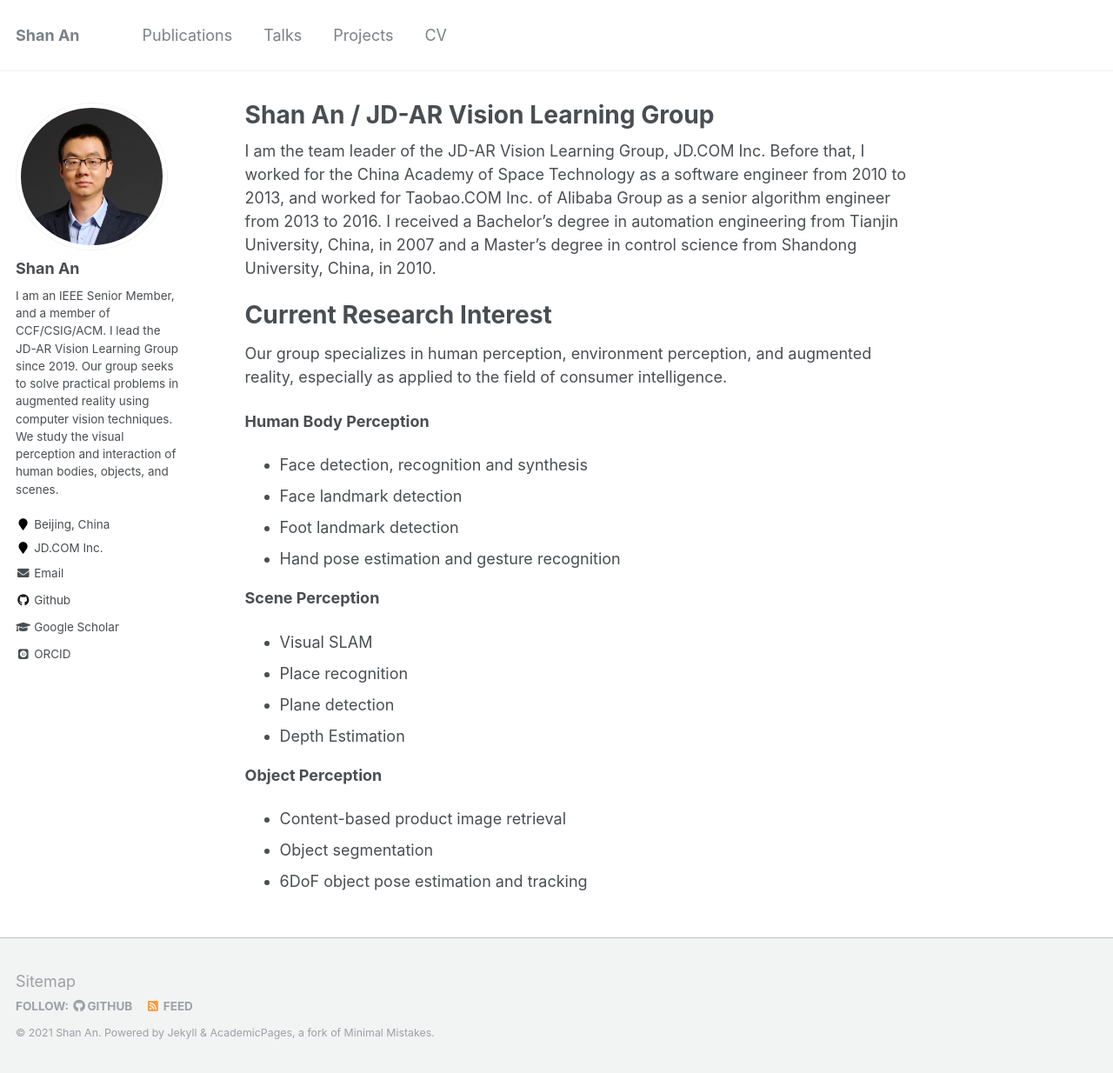
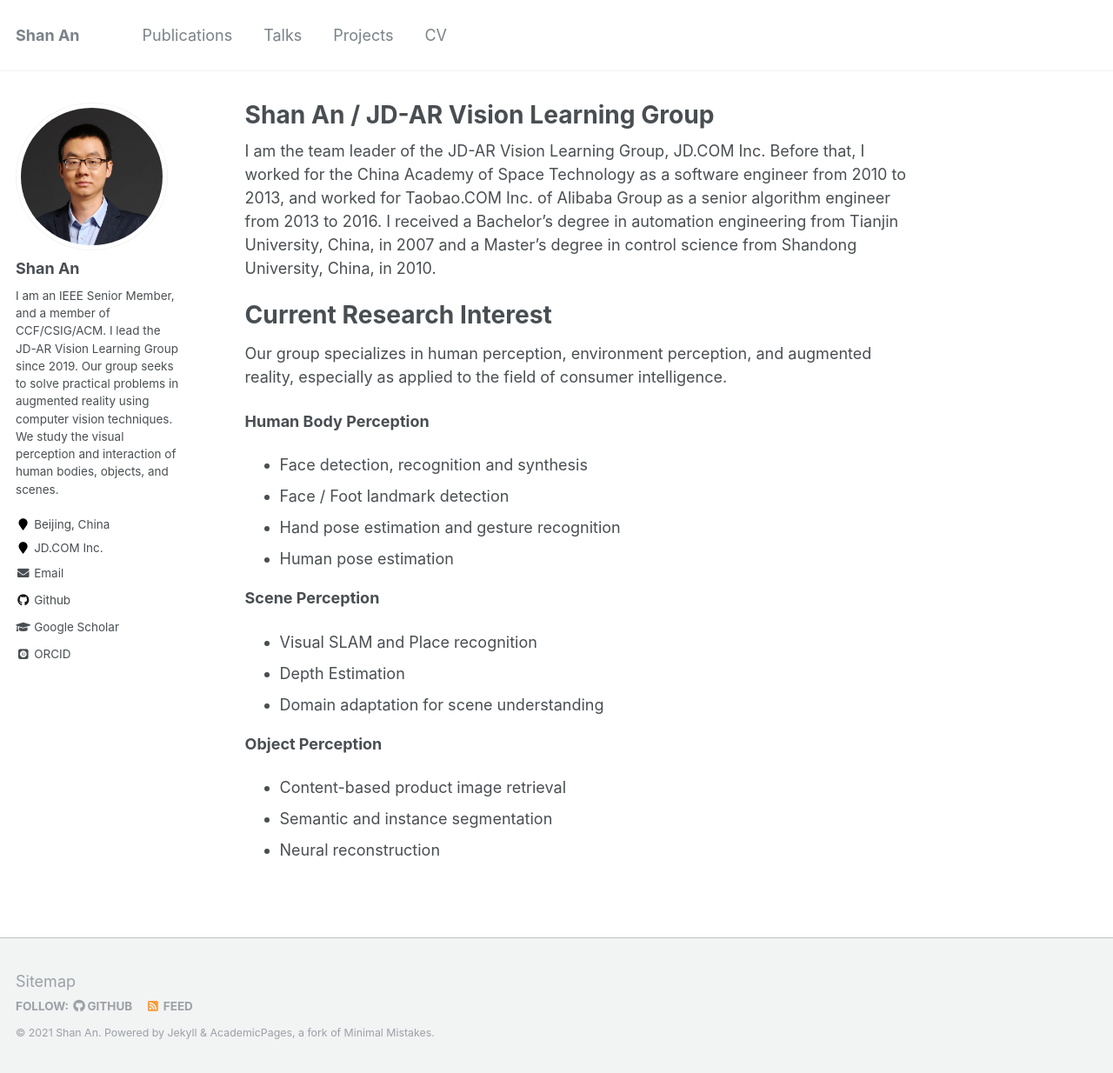
Before and after one commit to anshan-XR-ROB/anshan-XR-ROB.github.io, a Jekyll site: the page built from _pages/about.md, in a window 1280 px wide and 1234 px high. Shown: the whole window at 87% size. Built offline with Jekyll 4.4.1, drawn with Linux system fonts in a browser that asks for light colours; some web fonts are replaced.

Commit message:
Update about.md

```diff
--- a/_pages/about.md
+++ b/_pages/about.md
@@ -17,19 +17,18 @@ Our group specializes in human perception, environment perception, and augmented
 **Human Body Perception**
 
 - Face detection, recognition and synthesis
-- Face landmark detection
-- Foot landmark detection
+- Face / Foot landmark detection
 - Hand pose estimation and gesture recognition
+- Human pose estimation
 
 **Scene Perception**
 
-- Visual SLAM
-- Place recognition
-- Plane detection
+- Visual SLAM and Place recognition
 - Depth Estimation
+- Domain adaptation for scene understanding
 
 **Object Perception**
 
 - Content-based product image retrieval
-- Object segmentation
-- 6DoF object pose estimation and tracking
+- Semantic and instance segmentation
+- Neural reconstruction
```
